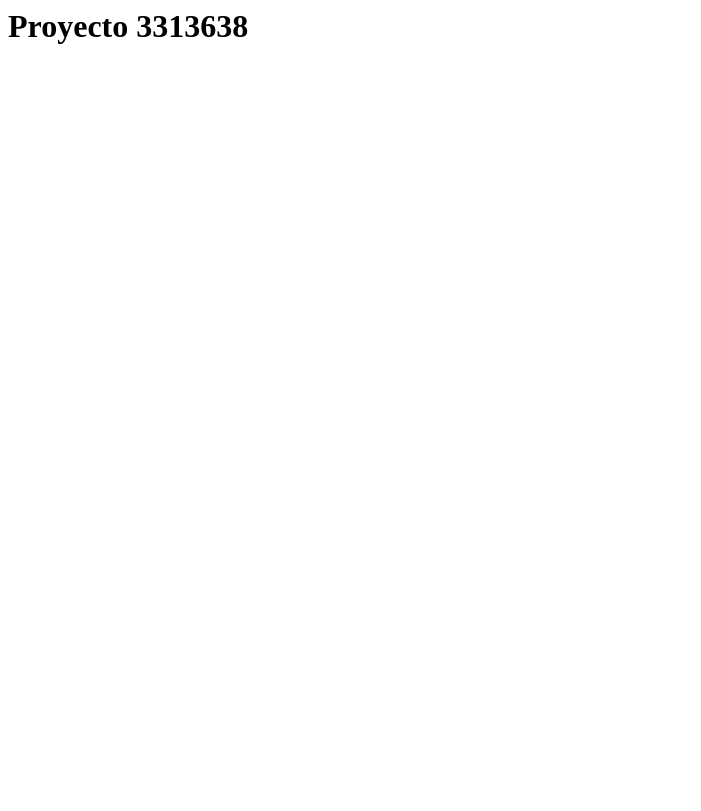
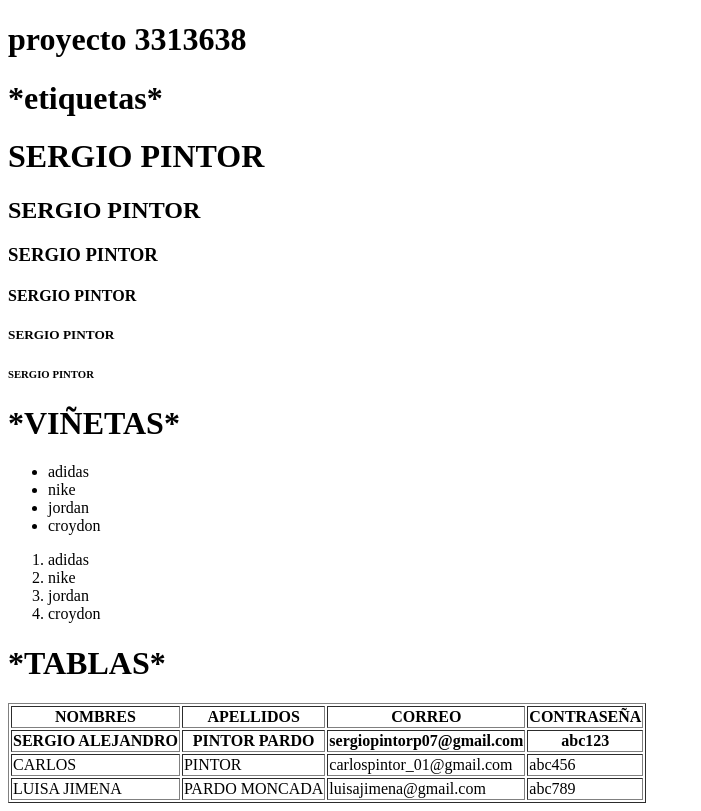
Before and after one commit to sergiopintorp07/Proyecto3313638, a plain HTML site: page index.html in a window 1280 px wide. Shown: the whole page, without its empty margins (0-701 px from the left). Drawn offline with Linux system fonts and the light colour scheme.

Commit message:
actualice el index hasta tabla

```diff
--- a/index.html
+++ b/index.html
@@ -1 +1,69 @@
-<h1>Proyecto 3313638</h1>
+
+<!DOCTYPE html>
+<html lang="en">
+<head>
+    <meta charset="UTF-8">
+    <meta name="viewport" content="width=device-width, initial-scale=1.0">
+    <title>3313638</title>
+</head>
+<body>
+    <h1>proyecto 3313638</h1>
+
+    <h1>*etiquetas*</h1>
+    <h1>SERGIO PINTOR</h1>
+    <h2>SERGIO PINTOR</h2>
+    <h3>SERGIO PINTOR</h3>
+    <h4>SERGIO PINTOR</h4>
+    <h5>SERGIO PINTOR</h5>
+    <h6>SERGIO PINTOR</h6>
+
+    <h1>*VIÑETAS*</h1>
+    <ul>
+        <li>adidas</li>
+        <li>nike</li>
+        <li>jordan</li>
+        <li>croydon</li>
+    </ul>
+
+    <ol>
+        <li>adidas</li>
+        <li>nike</li>
+        <li>jordan</li>
+        <li>croydon</li>
+    </ol>
+    <h1>*TABLAS*</h1>
+    <table border="1">
+    <tr>
+        <th>NOMBRES</th>
+        <th>APELLIDOS</th>
+        <th>CORREO</th>
+        <th>CONTRASEÑA</th>
+    </tr>
+
+    <tr>
+        <th>SERGIO ALEJANDRO</th>
+        <th>PINTOR PARDO</th>
+        <th>sergiopintorp07@gmail.com</th>
+        <th>abc123</th>
+    </tr>
+    <tr>
+        <td>CARLOS</td>
+        <td>PINTOR</td>
+        <td>carlospintor_01@gmail.com</td>
+        <td>abc456</td>
+    </tr>
+    <tr>
+        <td>LUISA JIMENA</td>
+        <td>PARDO MONCADA</td>
+        <td>luisajimena@gmail.com</td>
+        <td>abc789</td>
+    </tr>
+
+
+    </table>
+
+
+
+
+</body>
+</html>
```
